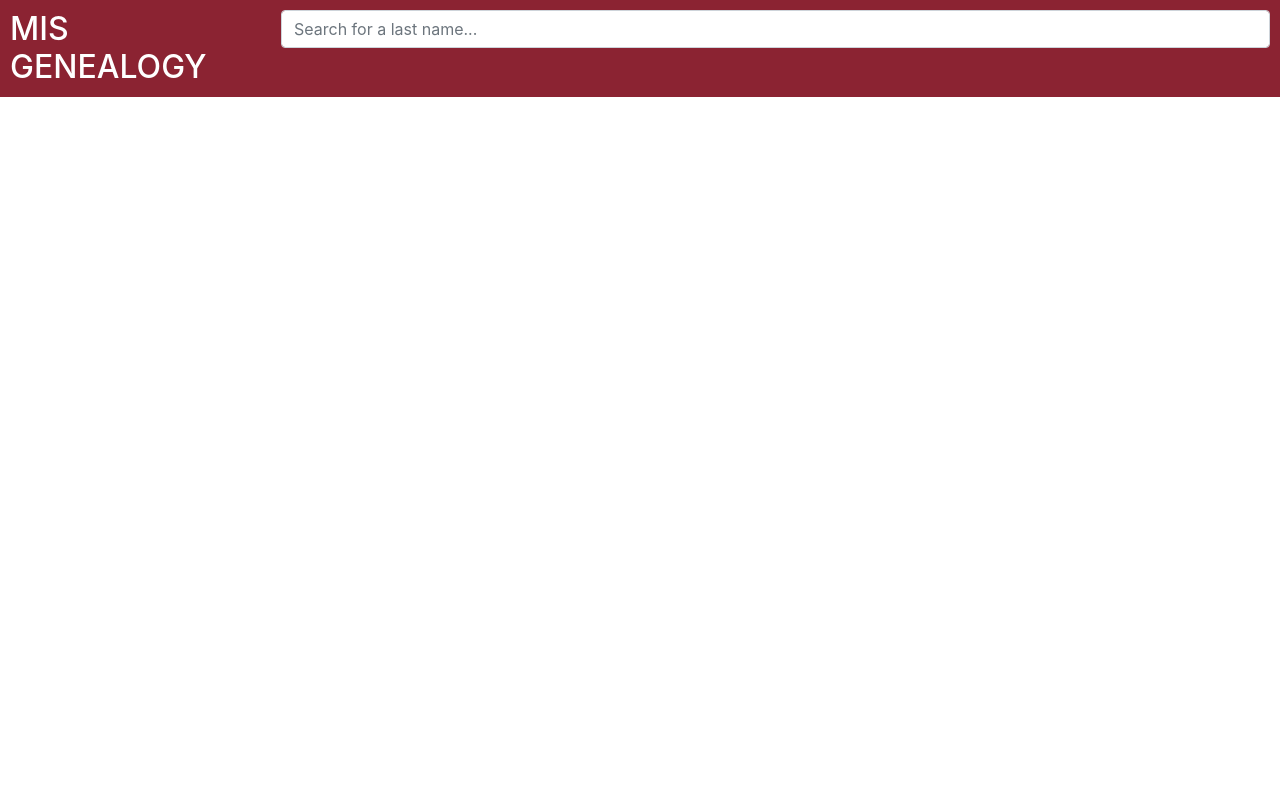
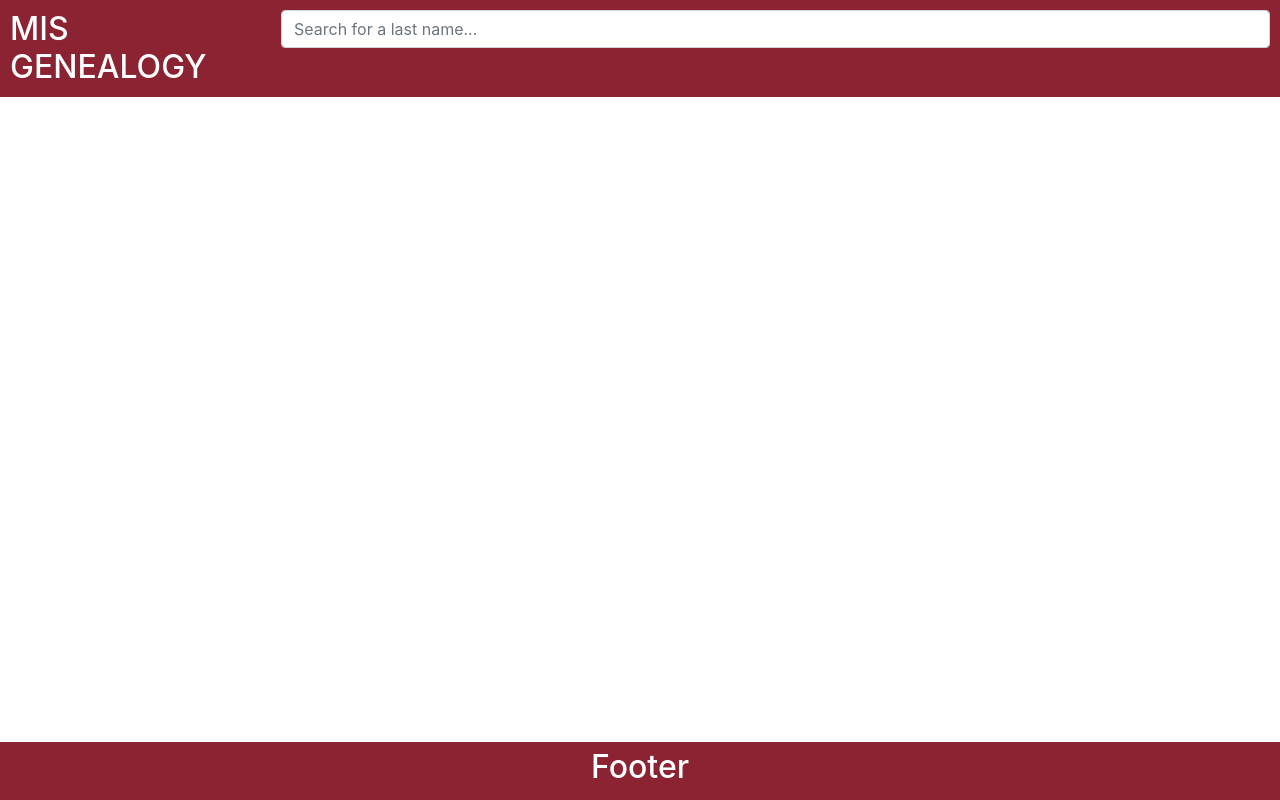
Before and after one commit to r-wittmann/pedigree, a React (Create React App) app: page / in a window 1280 px wide. Built offline with nearby package versions, Linux system fonts and the light colour scheme.

Commit message:
add footer, pedigree component (tbd.) and styling

```diff
--- a/src/App.js
+++ b/src/App.js
@@ -1,6 +1,9 @@
 import React from 'react';
 import SearchBar from "./components/SearchBar";
 import {fuzzySearch} from "./services/fuzzySearch"
+import PersonInfoDisplay from "./components/PersonInfoDisplay";
+import Pedigree from "./components/Pedigree";
+import Footer from "./components/Footer";
 
 class App extends React.Component {
     constructor(props) {
@@ -45,22 +48,15 @@ class App extends React.Component {
                     onChange={this.onSearchTermChange}
                     onSuggestionClick={this.onSuggestionClick}
                 />
-                {Object.keys(this.state.selectedPerson).length > 0 &&
-                <div>
-                    <div>
-                        <span>{this.state.selectedPerson.firstName} </span>
-                        <span>{this.state.selectedPerson.lastName}</span>
-                    </div>
-                    <div>
-                        <span>{this.state.selectedPerson.dissertationTitle}, </span>
-                        <span>{this.state.selectedPerson.dissertationYear}</span>
-                    </div>
-                    <div>
-                        <span>{this.state.selectedPerson.schoolName}, </span>
-                        <span>{this.state.selectedPerson.region}</span>
-                    </div>
+                <div style={{paddingTop: 58, marginBottom: 58}}>
+                    {Object.keys(this.state.selectedPerson).length > 0 &&
+                    <PersonInfoDisplay person={this.state.selectedPerson}/>
+                    }
+                    {Object.keys(this.state.selectedPerson).length > 0 &&
+                    <Pedigree selectedPerson={this.state.selectedPerson}/>
+                    }
                 </div>
-                }
+                <Footer />
             </div>
         );
     }
--- /dev/null
+++ b/src/components/Footer.js
@@ -0,0 +1,23 @@
+import React from "react";
+
+class Footer extends React.Component {
+    render() {
+        return (
+            <div style={{
+                height: 58,
+                width: "100vw",
+                backgroundColor: "#8B2332",
+                color: "white",
+                position: "fixed",
+                bottom: 0,
+                display: "flex",
+                alignItems: "center",
+                justifyContent: "center",
+            }}>
+                <h2>Footer</h2>
+            </div>
+        )
+    }
+}
+
+export default Footer;
--- /dev/null
+++ b/src/components/Pedigree.js
@@ -0,0 +1,13 @@
+import React from "react";
+
+const personData = require("../data/person_data");
+
+class Pedigree extends React.Component {
+    render() {
+        return (
+            <div>Pedigree tbd.</div>
+        )
+    }
+}
+
+export default Pedigree;
--- /dev/null
+++ b/src/components/PersonInfoDisplay.js
@@ -0,0 +1,24 @@
+import React from "react";
+
+class PersonInfoDisplay extends React.Component {
+    render() {
+        return (
+            <div>
+                <div>
+                    <span>{this.props.person.firstName} </span>
+                    <span>{this.props.person.lastName}</span>
+                </div>
+                <div>
+                    <span>{this.props.person.dissertationTitle}, </span>
+                    <span>{this.props.person.dissertationYear}</span>
+                </div>
+                <div>
+                    <span>{this.props.person.schoolName}, </span>
+                    <span>{this.props.person.region}</span>
+                </div>
+            </div>
+        )
+    }
+}
+
+export default PersonInfoDisplay;
--- a/src/components/SearchBar.js
+++ b/src/components/SearchBar.js
@@ -20,7 +20,7 @@ class SearchBar extends React.Component {
 
     render() {
         return (
-            <div style={{backgroundColor: "#8B2332"}}>
+            <div style={{backgroundColor: "#8B2332", position: "fixed", width: "100vw"}}>
                 <div style={{display: "flex"}}>
                     <h2 style={{padding: 10, marginBottom: 0, color: "white", width: 271}}>MIS GENEALOGY</h2>
                     <div style={{flexGrow: 1}}>
--- a/src/index.css
+++ b/src/index.css
@@ -1,4 +1,5 @@
 body {
+  height: 100vh;
   margin: 0;
   font-family: Roboto, sans-serif;
   -webkit-font-smoothing: antialiased;
```
